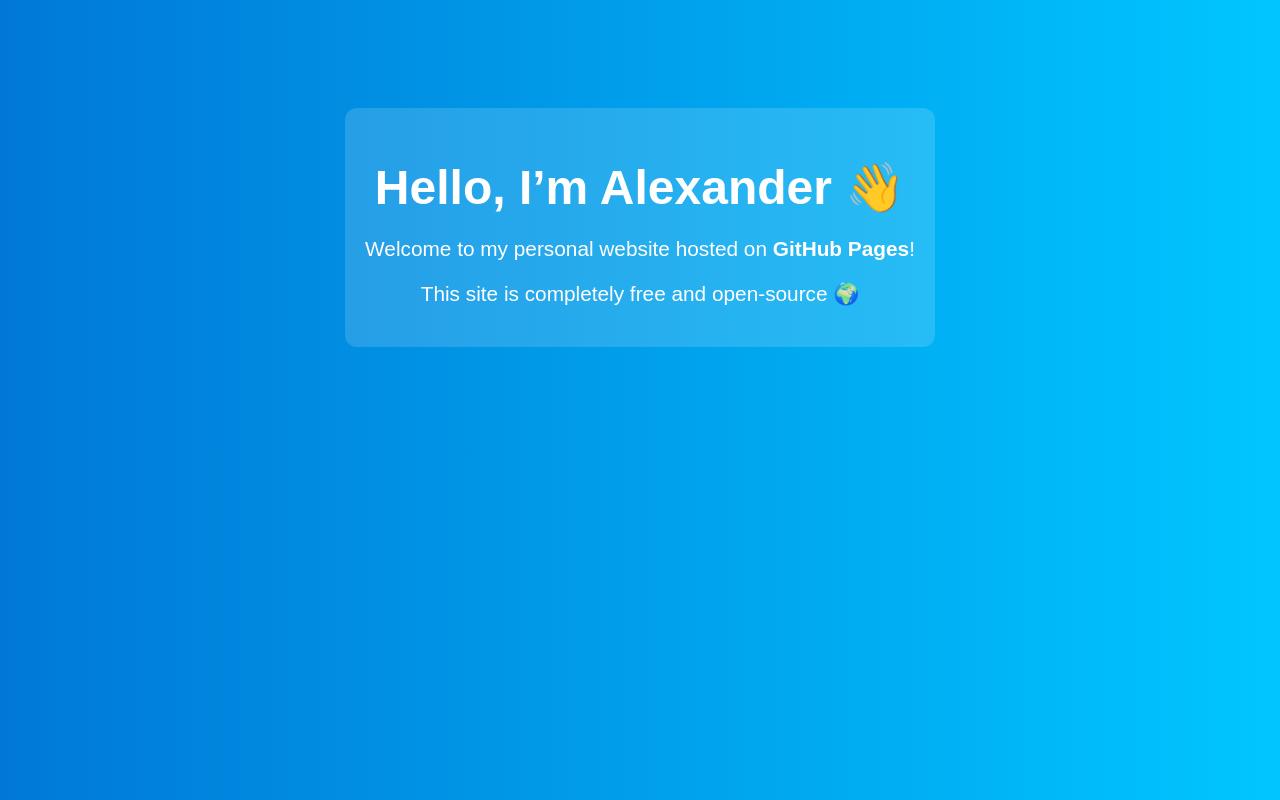
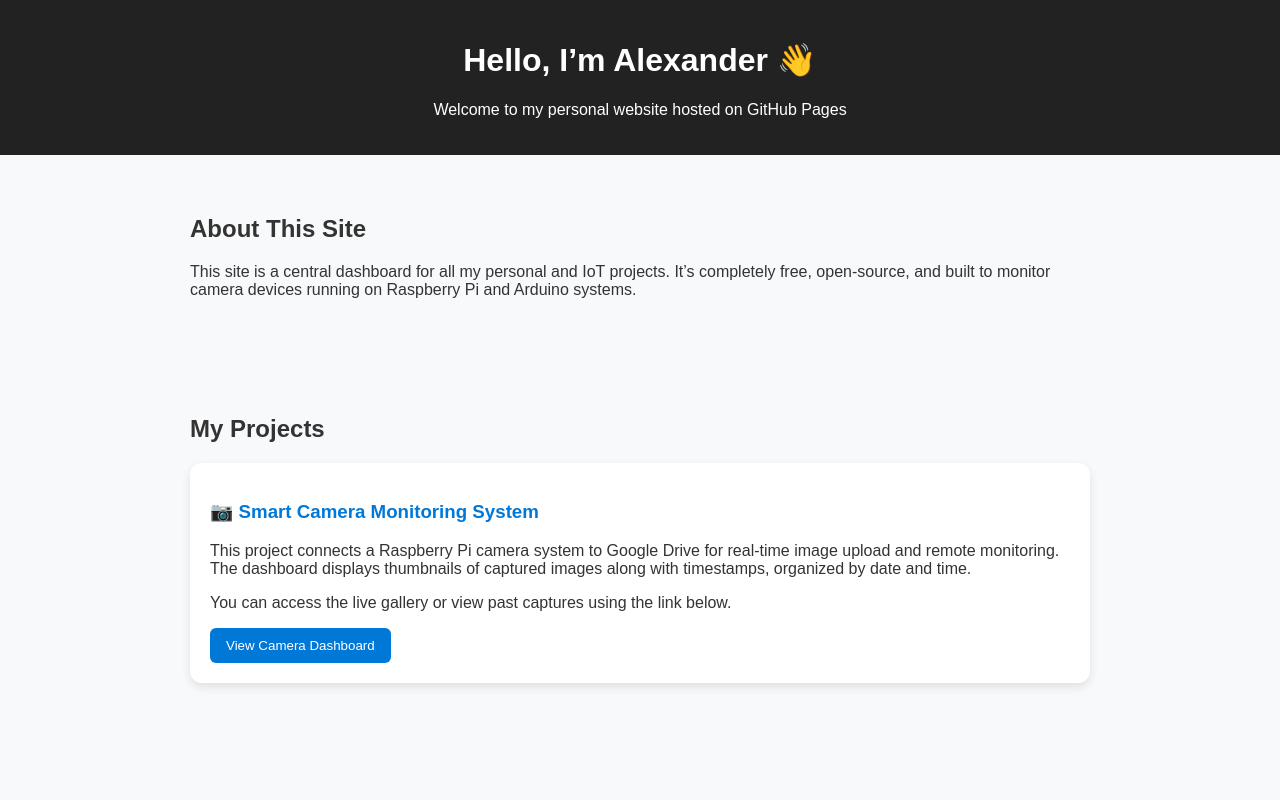
Before and after one commit to alsdrblks/timelapse.github.io, a plain HTML site: page index.html in a window 1280 px wide. Drawn offline with Linux system fonts and the light colour scheme.

Commit message:
Update index.html

```diff
--- a/index.html
+++ b/index.html
@@ -1,37 +1,78 @@
 <!DOCTYPE html>
 <html lang="en">
 <head>
-  <meta charset="UTF-8">
-  <meta name="viewport" content="width=device-width, initial-scale=1.0">
-  <title>Welcome to My Website</title>
+  <meta charset="UTF-8" />
+  <meta name="viewport" content="width=device-width, initial-scale=1.0" />
+  <title>Alexander's Projects</title>
   <style>
     body {
       font-family: Arial, sans-serif;
-      background: linear-gradient(to right, #0078d7, #00c6ff);
+      margin: 0;
+      padding: 0;
+      background: #f8f9fa;
+      color: #333;
+    }
+    header {
+      background: #222;
       color: white;
       text-align: center;
-      padding: 100px 20px;
+      padding: 20px 0;
     }
-    h1 {
-      font-size: 3em;
-      margin-bottom: 10px;
+    section {
+      padding: 40px;
+      max-width: 900px;
+      margin: auto;
     }
-    p {
-      font-size: 1.3em;
+    .project-card {
+      background: white;
+      border-radius: 12px;
+      padding: 20px;
+      margin-top: 20px;
+      box-shadow: 0 4px 10px rgba(0,0,0,0.1);
     }
-    .box {
-      background: rgba(255,255,255,0.15);
-      padding: 20px;
-      border-radius: 12px;
-      display: inline-block;
+    .project-card h3 {
+      color: #0078d7;
+    }
+    .project-card button {
+      background: #0078d7;
+      color: white;
+      border: none;
+      border-radius: 6px;
+      padding: 10px 16px;
+      cursor: pointer;
+      transition: 0.3s;
+    }
+    .project-card button:hover {
+      background: #005fa3;
     }
   </style>
 </head>
 <body>
-  <div class="box">
+
+  <header>
     <h1>Hello, I’m Alexander 👋</h1>
-    <p>Welcome to my personal website hosted on <b>GitHub Pages</b>!</p>
-    <p>This site is completely free and open-source 🌍</p>
-  </div>
+    <p>Welcome to my personal website hosted on GitHub Pages</p>
+  </header>
+
+  <section id="about">
+    <h2>About This Site</h2>
+    <p>This site is a central dashboard for all my personal and IoT projects.
+    It’s completely free, open-source, and built to monitor camera devices
+    running on Raspberry Pi and Arduino systems.</p>
+  </section>
+
+  <section id="projects">
+    <h2>My Projects</h2>
+
+    <div class="project-card">
+      <h3>📷 Smart Camera Monitoring System</h3>
+      <p>This project connects a Raspberry Pi camera system to Google Drive
+      for real-time image upload and remote monitoring. The dashboard displays
+      thumbnails of captured images along with timestamps, organized by date and time.</p>
+      <p>You can access the live gallery or view past captures using the link below.</p>
+      <button onclick="window.location.href='dashboard.html'">View Camera Dashboard</button>
+    </div>
+  </section>
+
 </body>
 </html>
```
